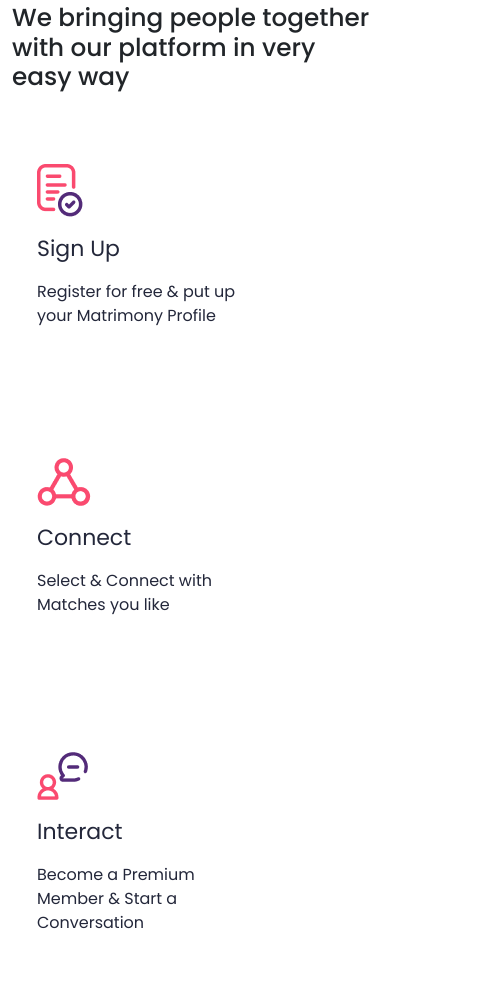
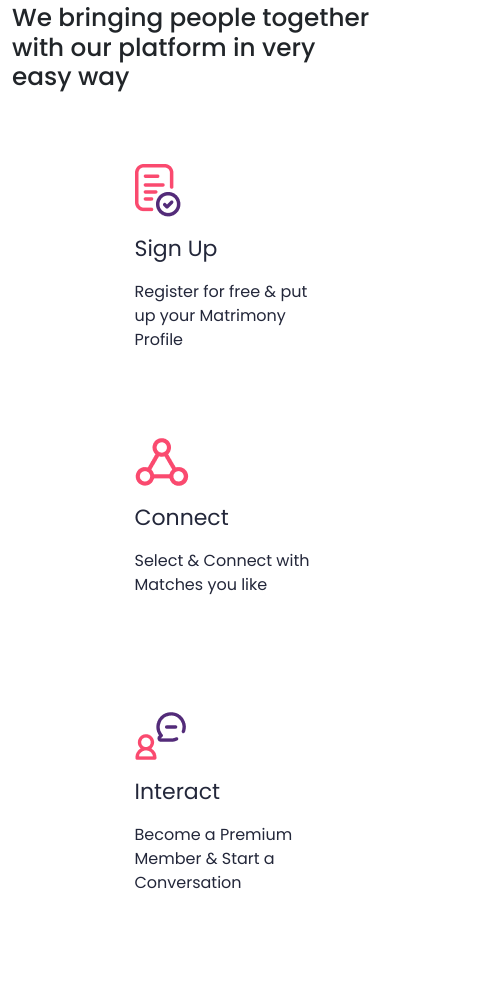
Before and after one commit to Rakibul-github/Real-Mate-Website-Template, a plain HTML site: page index.html in a window 390 px wide. Shown: the part 1116-2101 px from the top of the page, 488 px wide, since content can reach past the window. Drawn offline with Linux system fonts and the light colour scheme.

Commit message:
modification card section for responsive view

```diff
--- a/assets/css/style.css
+++ b/assets/css/style.css
@@ -158,8 +158,8 @@ header .create-page form
 .sign-up
 {
     position: relative;
-    width: 250px;
-    height: 270px;
+    width: 230px;
+    height: 250px;
     background: #fff;
     border-radius: 30px;
     z-index: 1;
@@ -182,8 +182,8 @@ header .create-page form
 {
     position: absolute;
     content: '';
-    width: 248px;
-    height: 268px;
+    width: 228px;
+    height: 248px;
     top: 0;
     left: 0;
     background: #ffffff;
@@ -226,7 +226,7 @@ header .create-page form
 }
 .sign-up a i
 {
-    margin-left: 70px;
+    margin-left: 60px;
     color: #FA4A6F;
     visibility: hidden;
     transition: .5s all;
--- a/index.html
+++ b/index.html
@@ -150,7 +150,7 @@
         </section>
     </header>
     <!-- header section code end -->
-    <!-- profile section start -->
+    <!-- Card section start -->
     <section>
         <section class="container my-5">
             <div class="row">
@@ -163,13 +163,13 @@
                 </div>
             </div>
             <div class="row">
-                <div class="col-md-4">
+                <div class="col-12 col-md-4 offset-3 offset-md-0">
                     <div class="sign-up">
                         <p class="my-4">
                             <i>
                                 <img src="assets/images/Icon/Icon.png" alt="">
                             </i>
-                            <a href="javascript:void(0)">Sign Up
+                            <a href="#account">Sign Up
                                 <i class="fa-solid fa-arrow-right"></i>
                             </a>
                             <span>
@@ -178,7 +178,7 @@
                         </p>
                     </div>
                 </div> <!--single card end-->
-                <div class="col-md-4">
+                <div class="col-12 col-md-4 offset-3 offset-md-0">
                     <div class="sign-up">
                         <p class="my-4">
                             <i>
@@ -193,7 +193,7 @@
                         </p>
                     </div>
                 </div> <!--single card end-->
-                <div class="col-md-4">
+                <div class="col-12 col-md-4 offset-3 offset-md-0">
                     <div class="sign-up">
                         <p class="my-4">
                             <i>
@@ -211,7 +211,9 @@
             </div>
         </section>
     </section>
-    <!-- profile section end -->
+    <!-- Card section end -->
+
+
 
 <!-- bootstrap js link -->
 <script src="assets/js/bootstrap.bundle.js"></script>
```
